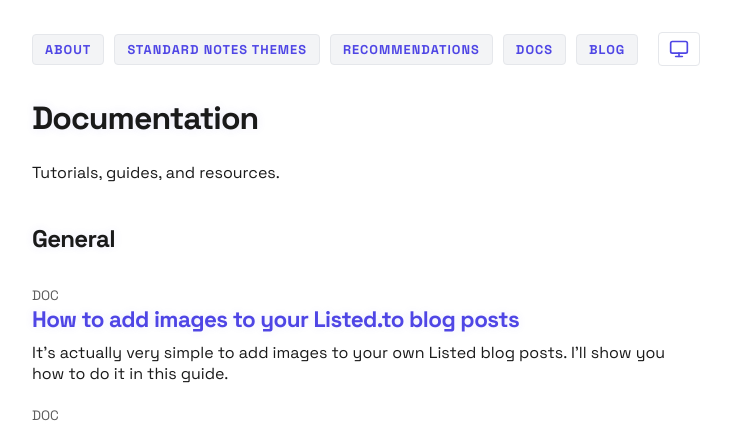
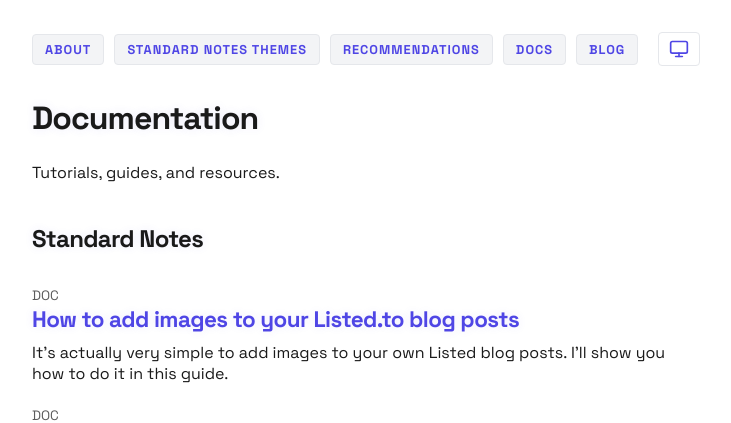
Before and after one commit to PASSK3YS/PASSK3YS.github.io, a Jekyll site: the page built from docs.md, in a window 1280 px wide. Shown: the top 423 px of the page, without its empty margins (274-1005 px from the left). Built offline with Jekyll 4.4.1, drawn with Linux system fonts in a browser that asks for light colours.

Commit message:
add categories to all docs

```diff
--- a/_docs/how-to-add-images-to-your-listed-blog.md
+++ b/_docs/how-to-add-images-to-your-listed-blog.md
@@ -2,6 +2,7 @@
 layout: default
 title: How to add images to your Listed.to blog posts
 description: It's actually very simple to add images to your own Listed blog posts. I'll show you how to do it in this guide.
+category: Standard Notes
 ---
 
 # How to add images to your Listed.to blog post
--- a/_docs/sharing-your-standard-notes-subscription.md
+++ b/_docs/sharing-your-standard-notes-subscription.md
@@ -2,6 +2,7 @@
 layout: default
 title: Sharing Standard Notes Subscriptions
 description: How to share your subscription with family and friends.
+category: Standard Notes
 ---
 
 # Sharing your Standard Notes Subscription
```
